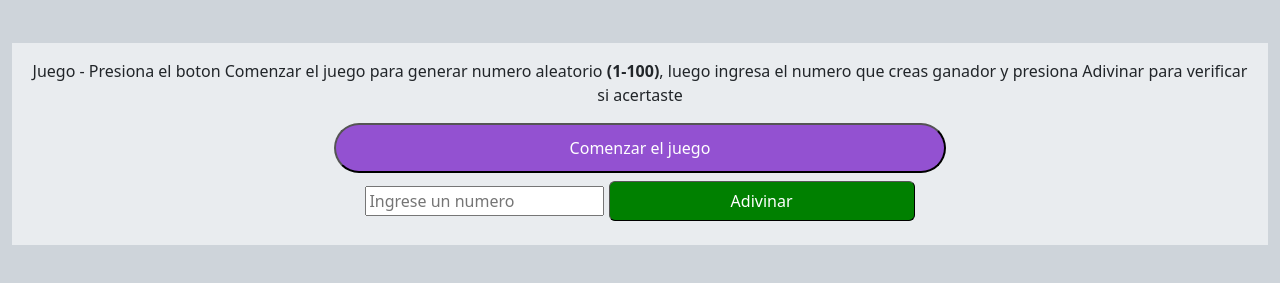
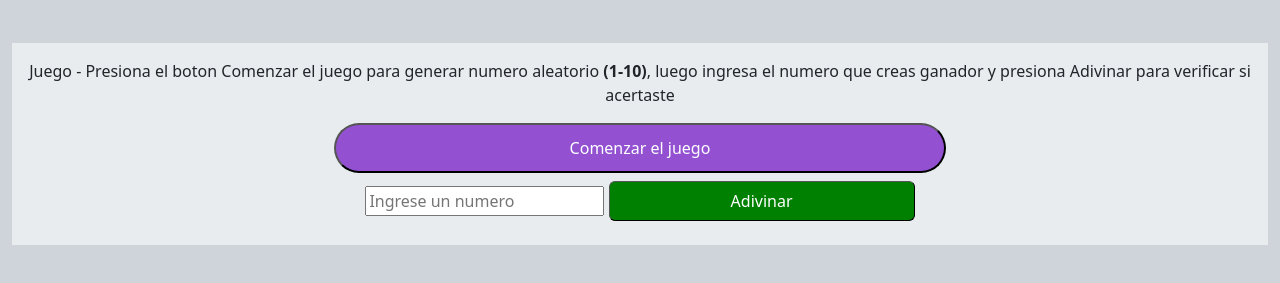
Before and after one commit to Lucaspozziok64/juegoNumeroMagico, a plain HTML site: page index.html in a window 1280 px wide. Shown: the part 53-336 px from the top of the page. Drawn offline with nearby package versions, Linux system fonts and the light colour scheme.

Commit message:
corregimos rango del juego en el parrafo

```diff
--- a/index.html
+++ b/index.html
@@ -16,7 +16,7 @@
     <main>
         <section class="container-fluid my-5">
             <div class="bg-body-secondary text-center p-3 contenedor-juego">
-                <p>Juego - Presiona el boton Comenzar el juego para generar numero aleatorio <b>(1-100)</b>, luego ingresa el numero que creas ganador y presiona Adivinar para verificar si acertaste</p>
+                <p>Juego - Presiona el boton Comenzar el juego para generar numero aleatorio <b>(1-10)</b>, luego ingresa el numero que creas ganador y presiona Adivinar para verificar si acertaste</p>
                 <div class="my-2">
                     <button type="button" class="botonComenzar rounded-5 w-50">Comenzar el juego</button>
                 </div>
```
